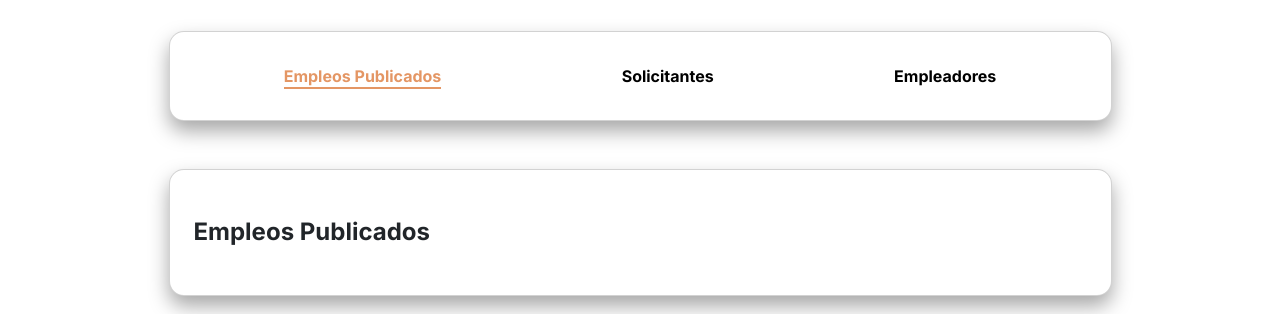
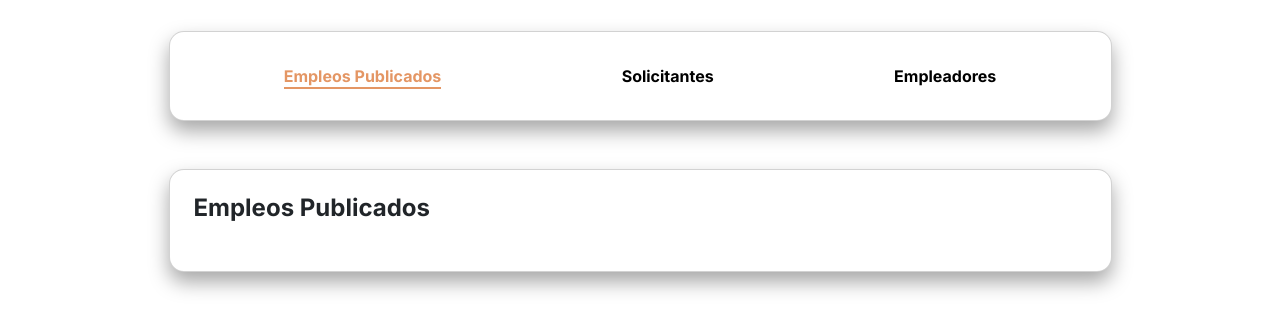
Before and after one commit to Txaverria/JOBHUNT, a plain HTML site: page public/administrar.html in a window 1280 px wide. Shown: the part 89-403 px from the top of the page. Drawn offline with nearby package versions, Linux system fonts and the light colour scheme; some packages are replaced by stand-ins of ours; no server answers; a script that the page names is missing.

Commit message:
Remove mt-4 (margin) from administrar

```diff
--- a/public/administrar.html
+++ b/public/administrar.html
@@ -90,7 +90,7 @@
         <div class="row">
           <div class="col-md-12">
             <!-- Contenido de las pestañas -->
-            <div class="tab-content mt-4">
+            <div class="tab-content">
               <!-- Tab for Job Offers -->
               <div
                 class="tab-pane fade show active"
```
